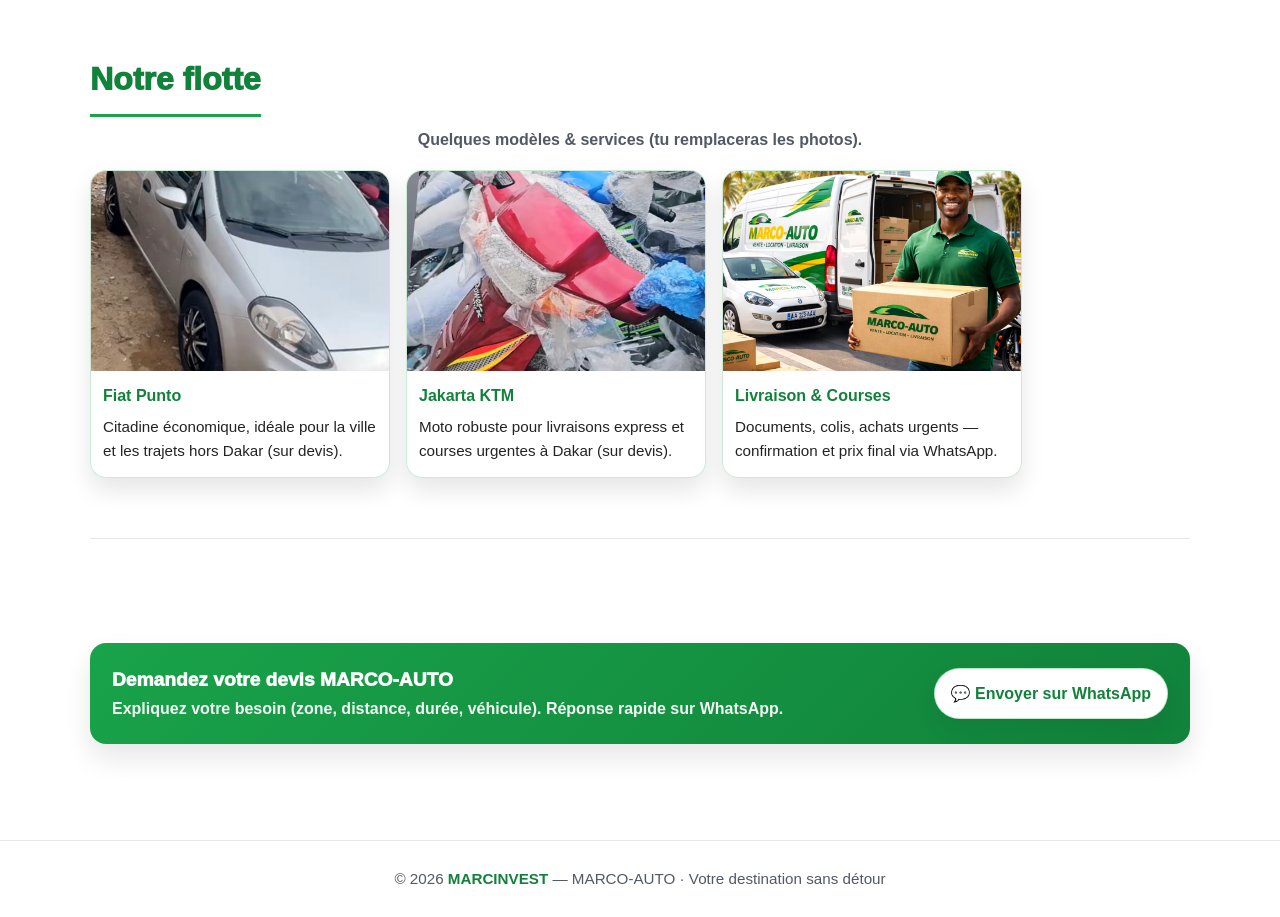
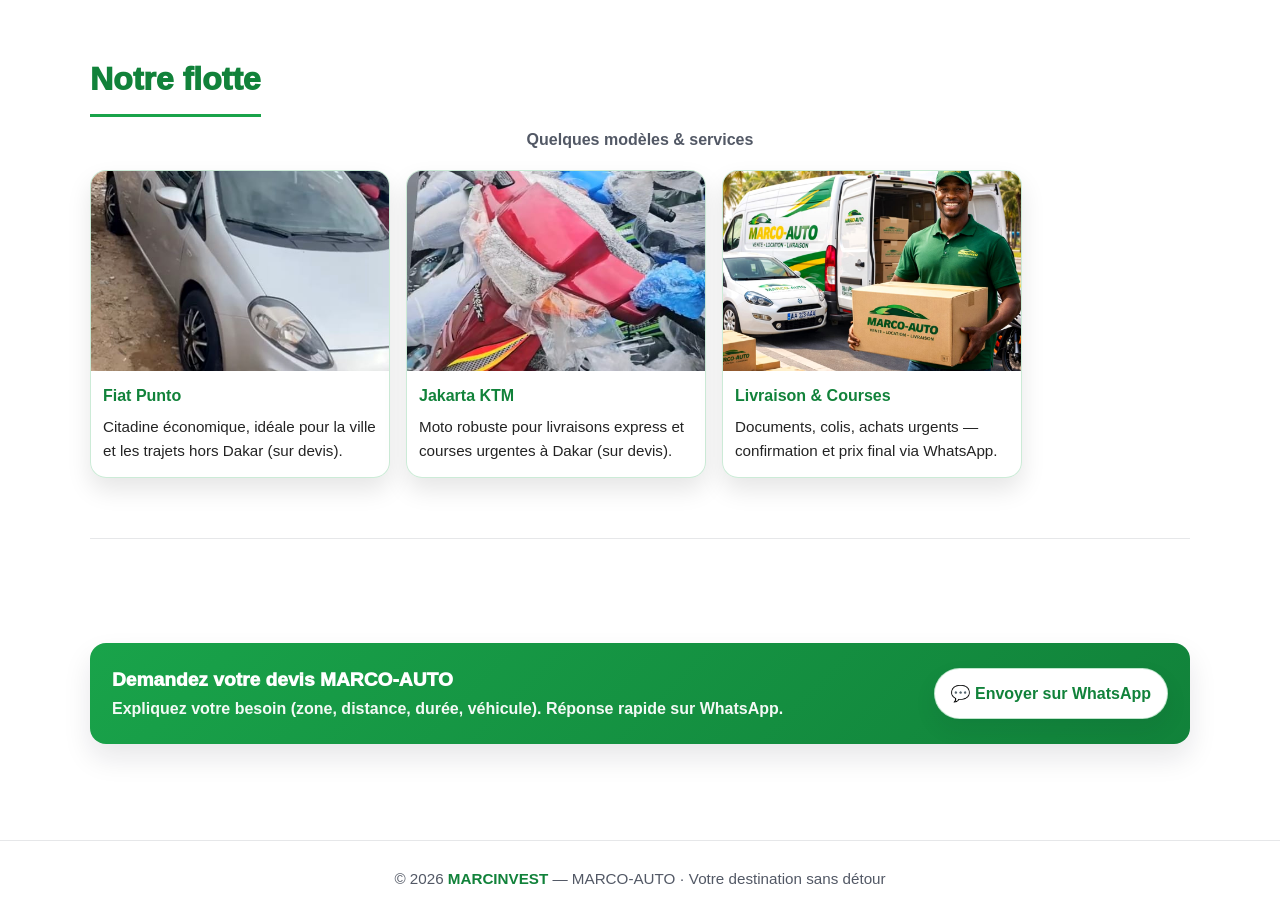
Before and after one commit to ouze-ndiaye/marcinvest, a plain HTML site: page marco-auto.html in a window 1280 px wide. Shown: the part 1440-2357 px from the top of the page. Drawn offline with Linux system fonts and the light colour scheme.

Commit message:
Add files via upload

```diff
--- a/marco-auto.html
+++ b/marco-auto.html
@@ -112,7 +112,7 @@
 
       <section id="flotte" class="section">
         <h2 class="section-title">Notre flotte</h2>
-        <p class="section-sub">Quelques modèles & services (tu remplaceras les photos).</p>
+        <p class="section-sub">Quelques modèles & services</p>
 
         <div class="fleet">
           <div class="fleet-card">
```
